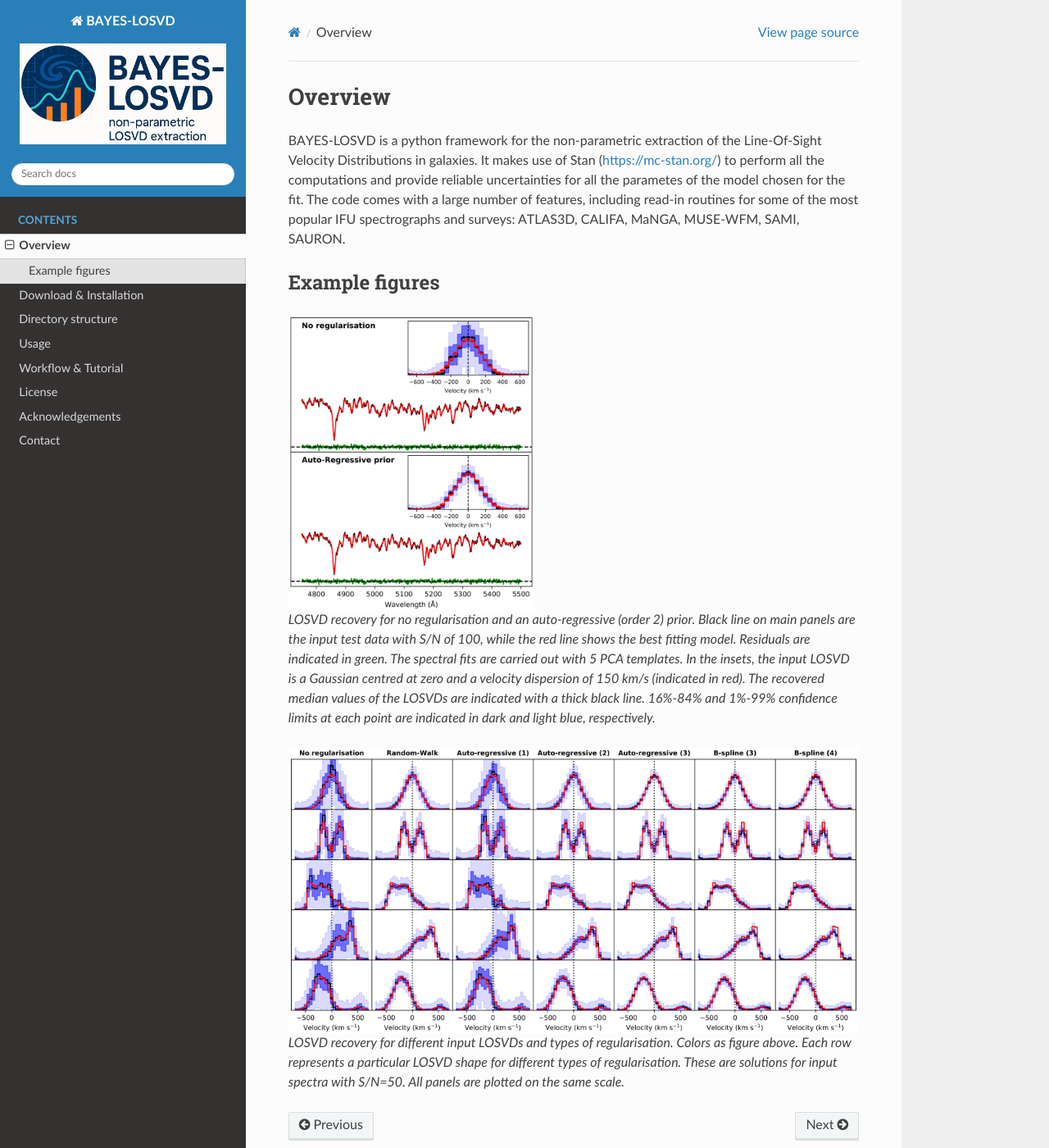
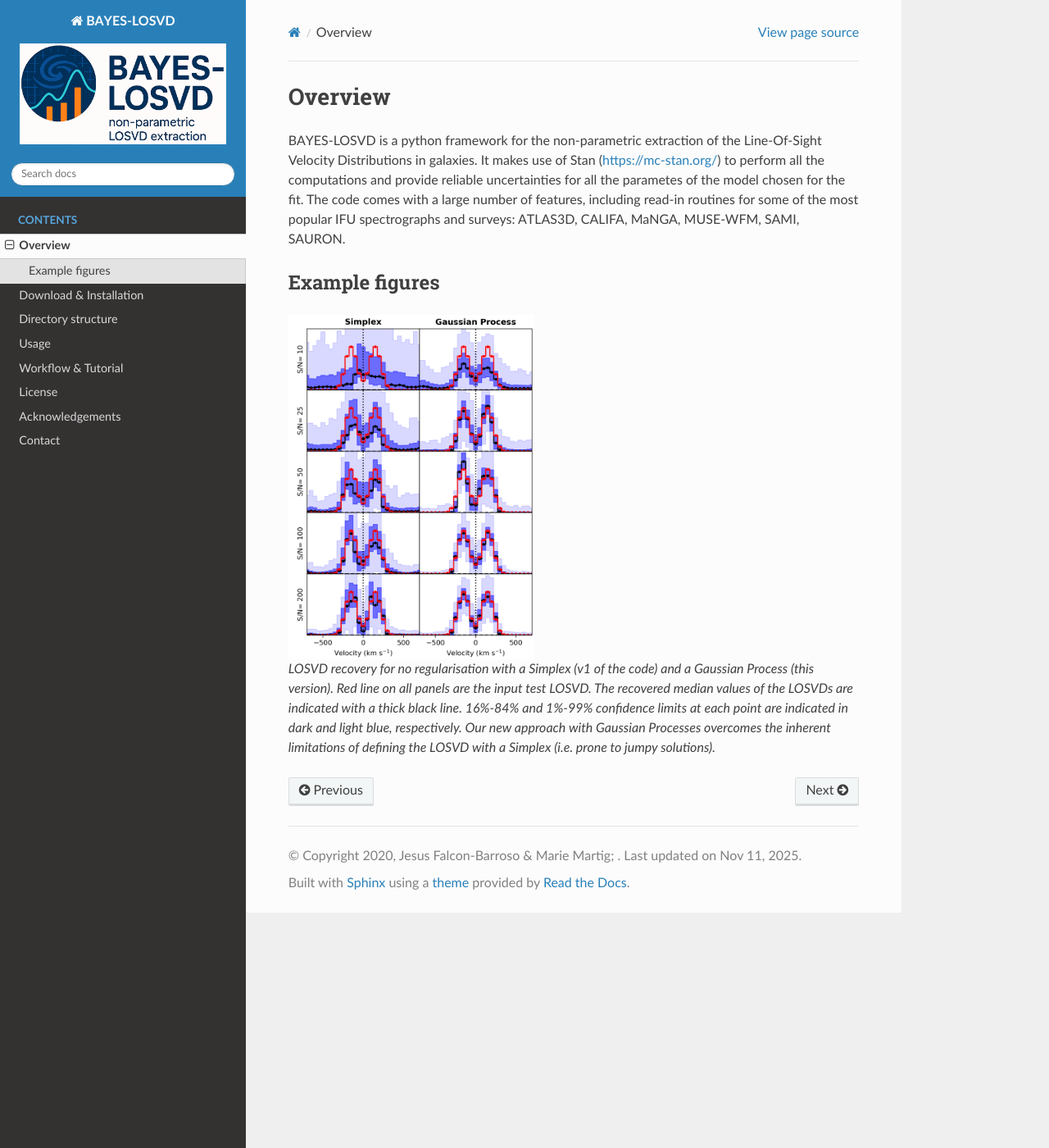
Before and after one commit to jfalconbarroso/BAYES-LOSVD, a Sphinx documentation site: the page built from docs/source/overview.rst, in a window 1280 px wide and 1400 px high. Shown: the whole window at 82% size. Built offline with Sphinx 7.4.7 and the Read the Docs theme 3.1.0, drawn with Linux system fonts in a browser that asks for light colours.

Commit message:
more updates

```diff
--- a/docs/source/overview.rst
+++ b/docs/source/overview.rst
@@ -6,13 +6,7 @@ BAYES-LOSVD is a python framework for the non-parametric extraction of the Line-
 
 Example figures
 """""""""""""""""""""""
-.. figure:: example_figure1.png
+.. figure:: bayes-losvd_fig_snr.png
    :width: 300
 
-   LOSVD recovery for no regularisation and an auto-regressive (order 2) prior. Black line on main panels are the input test data with S/N of 100, while the red line shows the best fitting model. Residuals are indicated in green. The spectral fits are carried out with 5 PCA templates. In the insets, the input LOSVD is a Gaussian centred at zero and a velocity dispersion of 150 km/s (indicated in red). The recovered median values of the LOSVDs are indicated with a thick black line. 16%-84% and 1%-99% confidence limits at each point are indicated in dark and light blue, respectively.
-
-
-.. figure:: example_figure2.png
-   :width: 800
-
-   LOSVD recovery for different input LOSVDs and types of regularisation. Colors as figure above. Each row represents a particular LOSVD shape for different types of regularisation. These are solutions for input spectra with S/N=50. All panels are plotted on the same scale.
+   LOSVD recovery for no regularisation with a Simplex (v1 of the code) and a Gaussian Process (this version). Red line on all panels are the input test LOSVD. The recovered median values of the LOSVDs are indicated with a thick black line. 16%-84% and 1%-99% confidence limits at each point are indicated in dark and light blue, respectively. Our new approach with Gaussian Processes overcomes the inherent limitations of defining the LOSVD with a Simplex (i.e. prone to jumpy solutions).
```
Also changed, not shown: docs/source/bayes-losvd_fig_snr.png (added), 10 other files.
